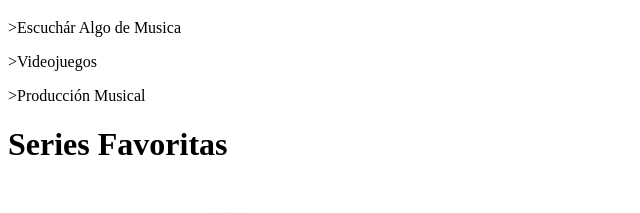
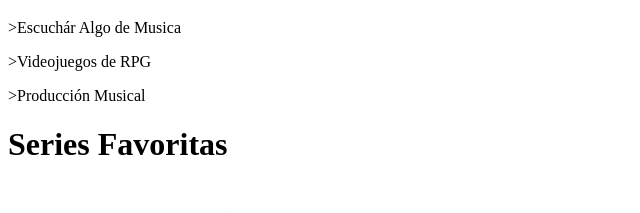
Before and after one commit to SMiLEWasFound/Taller, a plain HTML site: page index.html in a window 1280 px wide. Shown: the part 257-470 px from the top of the page, 0-640 px from the left. Drawn offline with Linux system fonts and the light colour scheme.

Commit message:
develop 2

```diff
--- a/index.html
+++ b/index.html
@@ -15,7 +15,7 @@
 
     <h1>Hobbies</h1>
     <p>>Escuchár Algo de Musica</p>
-    <p>>Videojuegos</p>
+    <p>>Videojuegos de RPG</p>
     <p>>Producción Musical</p>
 
     <h1>Series Favoritas</h1>
```
